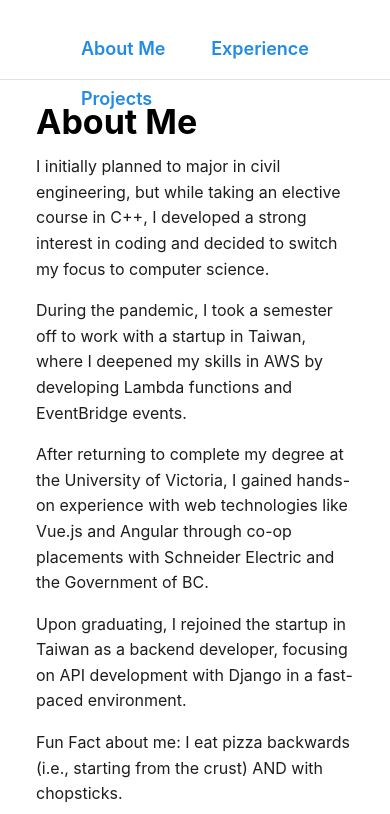
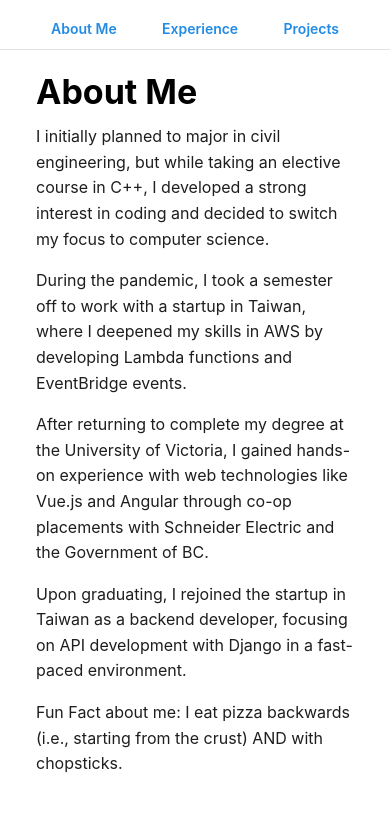
Before and after one commit to garyfan1/my_first_react, a React (Vite) app: page / in a window 390 px wide. Shown: the top 814 px of the page. Built offline with nearby package versions, Linux system fonts and the light colour scheme.

Commit message:
fix header size for mobile screen

```diff
--- a/src/App.tsx
+++ b/src/App.tsx
@@ -13,18 +13,18 @@ function App() {
   const theme = createTheme({
     /** Put your mantine theme override here */
     lineHeights: {
-      "md": "1.6",
+      md: "1.6",
     },
     components: {
       Text: Text.extend({
         defaultProps: {
-          c: "#1E1E1E"
-        }
+          c: "#1E1E1E",
+        },
       }),
       ListItem: ListItem.extend({
         defaultProps: {
-          c: "#1E1E1E"
-        }
+          c: "#1E1E1E",
+        },
       }),
     },
   });
@@ -48,9 +48,8 @@ function App() {
 
   return (
     <MantineProvider theme={theme}>
-      <AppShell header={{ height: 80 }} padding="lg">
-
-        <AppShell.Header p="xl">
+      <AppShell header={{ height: { base: 50, sm: 80 } }} padding="lg">
+        <AppShell.Header p={{ base: "md", sm: "xl" }}>
           <MyHeader
             scrollToAboutMe={scrollToAboutMe}
             scrollToExperience={scrollToExperience}
--- a/src/header.tsx
+++ b/src/header.tsx
@@ -3,7 +3,8 @@ import { Container, Group, Button } from "@mantine/core";
 const MyHeader = ({ ...props }) => {
   const { scrollToAboutMe, scrollToExperience, scrollToProjects } = props;
   return (
-    <Container size="sm">
+    <>
+      <Container visibleFrom="xs" size="sm">
         <Group px={20} justify="space-between">
           <Button
             size="compact-lg"
@@ -28,6 +29,33 @@ const MyHeader = ({ ...props }) => {
           </Button>
         </Group>
       </Container>
+
+      <Container hiddenFrom="xs" size="xs">
+        <Group gap="xs" px={10} justify="space-between">
+          <Button
+            size="compact-sm"
+            onClick={scrollToAboutMe}
+            variant="transparent"
+          >
+            About Me
+          </Button>
+          <Button
+            size="compact-sm"
+            onClick={scrollToExperience}
+            variant="transparent"
+          >
+            Experience
+          </Button>
+          <Button
+            size="compact-sm"
+            onClick={scrollToProjects}
+            variant="transparent"
+          >
+            Projects
+          </Button>
+        </Group>
+      </Container>
+    </>
   );
 };
 
```
Lines whose indentation alone changed are shown as unchanged.
